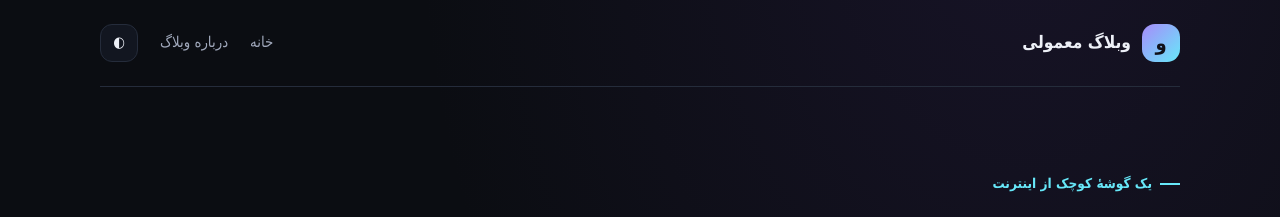
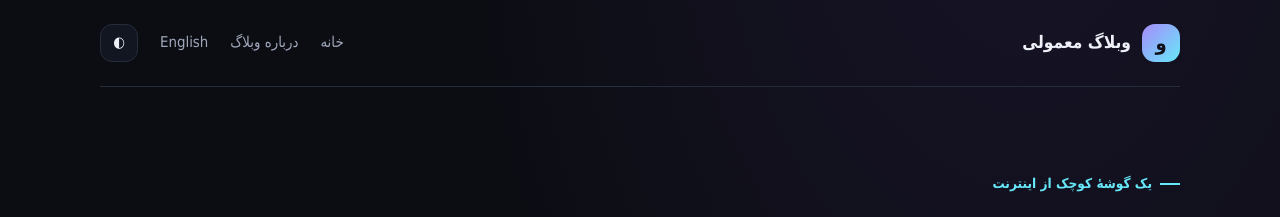
Before and after one commit to arashmrmra/arashmrmra.github.io, a Jekyll site: the page built from index.html, in a window 1280 px wide. Shown: the top 217 px of the page. Built offline with Jekyll 4.4.1, drawn with Linux system fonts in a browser that asks for light colours.

Commit message:
Add bilingual navigation and language switch

```diff
--- a/_layouts/default.html
+++ b/_layouts/default.html
@@ -1,27 +1,30 @@
 <!doctype html>
-<html lang="{{ site.lang | default: 'fa' }}" dir="rtl">
+<html lang="{{ page.lang | default: site.lang | default: 'fa' }}" dir="{{ page.direction | default: 'rtl' }}">
 <head>
   <meta charset="utf-8">
   <meta name="viewport" content="width=device-width, initial-scale=1">
   <meta name="theme-color" content="#0b0d12">
   <meta name="description" content="{{ page.description | default: site.description | escape }}">
-  <title>{% if page.title %}{{ page.title | escape }} · {% endif %}{{ site.title | escape }}</title>
+  <title>{% if page.title %}{{ page.title | escape }} · {% endif %}{{ page.site_label | default: site.title | escape }}</title>
   <link rel="stylesheet" href="{{ '/assets/css/style.css' | relative_url }}">
 </head>
 <body>
+  {% assign current_lang = page.lang | default: site.lang | default: 'fa' %}
+  {% assign home_url = page.home_url | default: '/' %}
   <div class="site-shell">
     <header class="site-header">
-      <a class="brand" href="{{ '/' | relative_url }}"><span class="brand-mark">و</span><span>{{ site.title }}</span></a>
-      <nav class="nav-links" aria-label="ناوبری اصلی">
-        <a href="{{ '/' | relative_url }}">خانه</a>
-        <a href="{{ '/#about' | relative_url }}">درباره وبلاگ</a>
-        <button class="theme-toggle" id="theme-toggle" type="button" aria-label="تغییر حالت رنگ">◐</button>
+      <a class="brand" href="{{ home_url | relative_url }}"><span class="brand-mark">{% if current_lang == 'en' %}O{% else %}و{% endif %}</span><span>{{ page.site_label | default: site.title }}</span></a>
+      <nav class="nav-links" aria-label="{% if current_lang == 'en' %}Main navigation{% else %}ناوبری اصلی{% endif %}">
+        <a href="{{ home_url | relative_url }}">{% if current_lang == 'en' %}Home{% else %}خانه{% endif %}</a>
+        <a href="{{ page.about_url | default: '/#about' | relative_url }}">{% if current_lang == 'en' %}About{% else %}درباره وبلاگ{% endif %}</a>
+        <a class="language-toggle" href="{{ page.translation_url | default: '/en/' | relative_url }}" lang="{% if current_lang == 'en' %}fa{% else %}en{% endif %}" aria-label="{% if current_lang == 'en' %}Switch to Persian{% else %}Switch to English{% endif %}">{% if current_lang == 'en' %}فارسی{% else %}English{% endif %}</a>
+        <button class="theme-toggle" id="theme-toggle" type="button" aria-label="{% if current_lang == 'en' %}Toggle color theme{% else %}تغییر حالت رنگ{% endif %}">◐</button>
       </nav>
     </header>
     <main id="main-content">{{ content }}</main>
     <footer class="site-footer">
-      <span>ساخته‌شده با کنجکاوی و کمی کد ✦</span>
-      <span>© {{ site.time | date: '%Y' }} · {{ site.title }}</span>
+      <span>{% if current_lang == 'en' %}Built with curiosity and a little code ✦{% else %}ساخته‌شده با کنجکاوی و کمی کد ✦{% endif %}</span>
+      <span>© {{ site.time | date: '%Y' }} · {{ page.site_label | default: site.title }}</span>
     </footer>
   </div>
   <script src="{{ '/assets/js/theme.js' | relative_url }}" defer></script>
```
